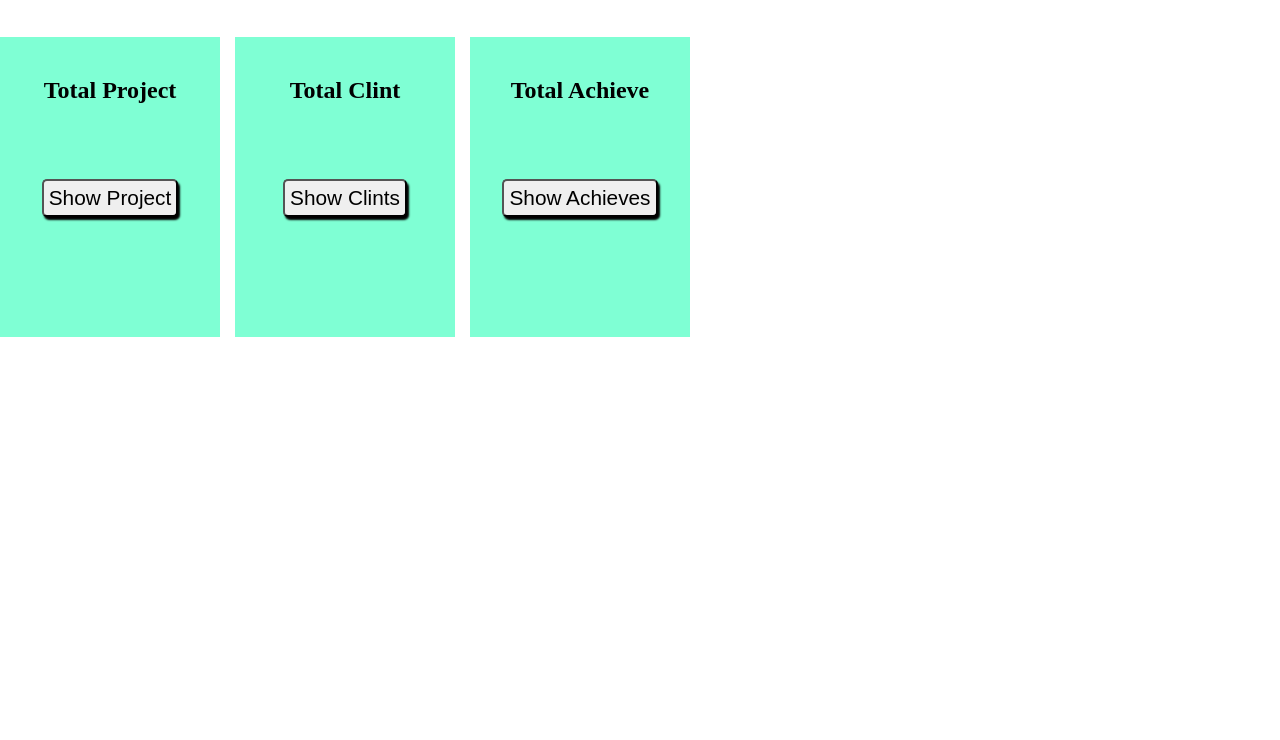
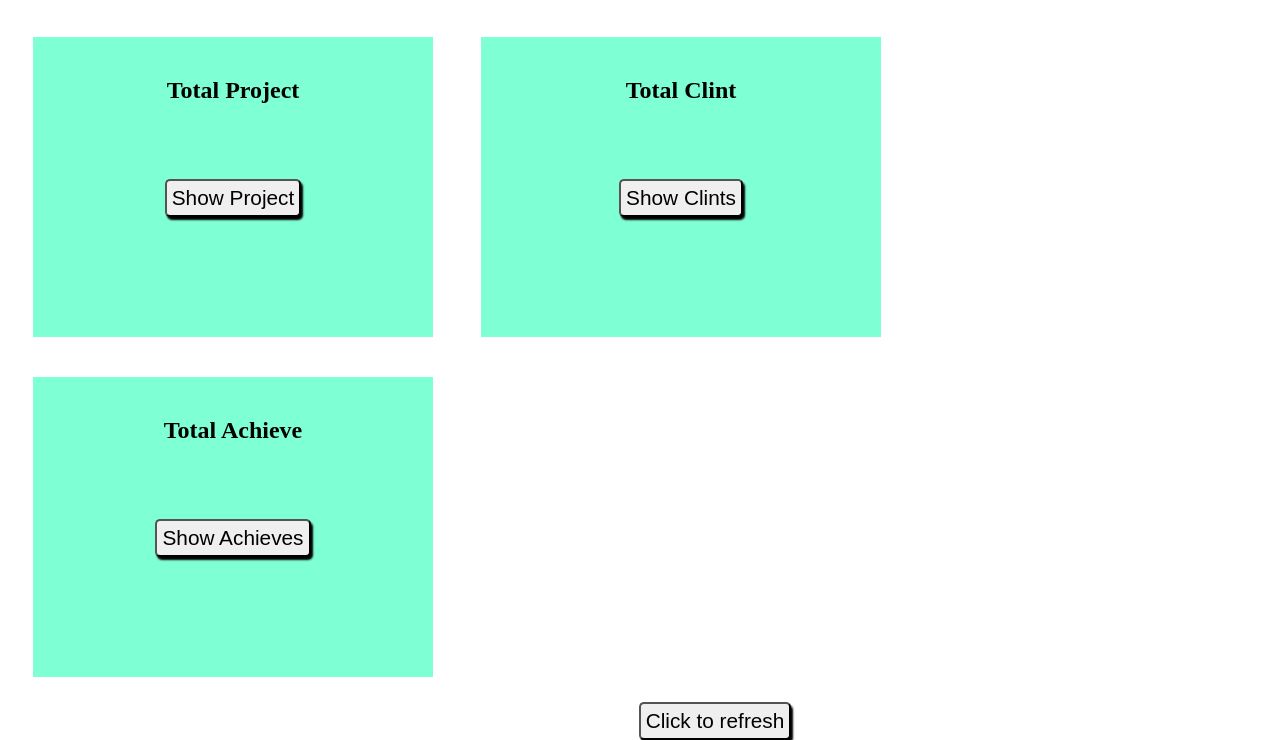
Before and after one commit to KhayrulBasharBD/Play-Pause-Event, a plain HTML site: page index.html in a window 1280 px wide. Shown: the part 80-820 px from the top of the page. Drawn offline with Linux system fonts and the light colour scheme.

Commit message:
Layout Design

```diff
--- a/index.html
+++ b/index.html
@@ -11,6 +11,10 @@
             box-sizing:border-box;
         }
 
+        .container{
+            text-align:center;
+            display: inline-block;
+        }
         h1{
             text-align: center;
             margin-top: 40px;
@@ -20,13 +24,13 @@
         }
         .div{
             background-color:aquamarine;
-            width: 220px;
+            width: 400px;
             height: 300px;
             margin-top: 40px;
             float: left;
+            margin-left: 33px;
             margin-right: 15px;
             text-align: center;
-
         }
         h3{
             margin-top: 50px;
@@ -51,11 +55,19 @@
         .stopAll{
             margin: 15px auto;
         }
+        .load{
+            margin: 25px 0  0 150px;
+            padding: 5px;
+            border-radius: 5px;
+            font-size: 1.3rem;
+            box-shadow: 2px 3px 2px black;
+        }
     </style>
     <title>Auto Counting</title>
 </head>
 <body>
     <h1>Play And Pasue Event</h1>
+    <div class="container">
         <div class="div">
             <h2>Total Project</h2>
             <h3 id="num1"></h3>
@@ -73,6 +85,11 @@
             <h3 id="num3"></h3>
             <button class="btn3" onclick="achieve()">Show Achieves</button>
             <button class="stop3 stopAll">Stop Achieve</button>
+        </div>
+        <div class="clear"></div>
+        <div class="reload">
+            <input type="button" value="Click to refresh" class="load">
+        </div>
     </div>
 
     <script>
@@ -147,6 +164,11 @@
                 })
             }
         }
+
+        let load = document.querySelector('.load');
+        load.addEventListener('click', () =>{
+            window.location.reload();
+        })
     </script>
 </body>
 </html>
```
Lines whose indentation alone changed are shown as unchanged.
